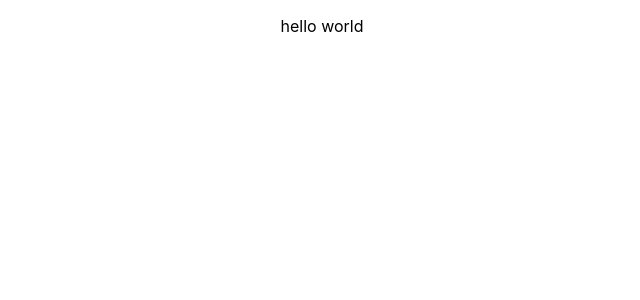
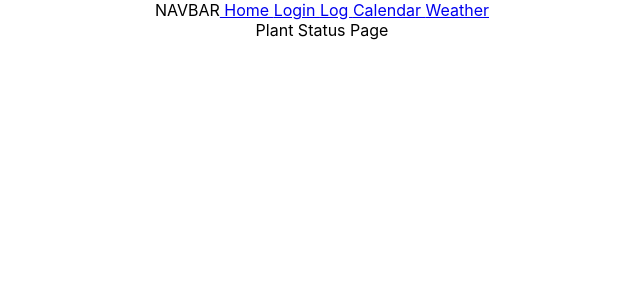
Before and after one commit to Penguinzbro02/garden_monitor, a React (Create React App) app in the folder client/: page /Log in a window 1280 px wide. Shown: the top 300 px of the page, without its empty margins (318-958 px from the left). Built offline with nearby package versions, Linux system fonts and the light colour scheme.

Commit message:
Create routes

```diff
--- a/client/src/App.js
+++ b/client/src/App.js
@@ -1,9 +1,23 @@
 import './App.css';
+import { Navbar } from './components/Navbar';
+import { Routes, Route } from 'react-router-dom';
+import Home from './components/pages/Home';
+import Login from './components/pages/Login';
+import Log from './components/pages/Log'
+import Calendar from './components/pages/Calendar'
+import Weather from './components/pages/Weather'
 
 function App() {
   return (
     <div className="App">
-      <p>hello world</p>
+      <Navbar />
+      <Routes>
+        <Route path="/" element={<Home />} />
+        <Route path="/Login" element={<Login />} />
+        <Route path="/Log" element={<Log />} />
+        <Route path="/Calendar" element={<Calendar />} />
+        <Route path="/Weather" element={<Weather />} />
+      </Routes>
     </div>
   );
 }
--- /dev/null
+++ b/client/src/components/Navbar.js
@@ -0,0 +1,14 @@
+import { Link } from 'react-router-dom';
+export const Navbar = () => {
+    return (
+        <div> NAVBAR
+            <Link to="/"> Home </Link>
+            <Link to="/Login"> Login </Link>
+            <Link to="/Log"> Log </Link>
+            <Link to="/Calendar"> Calendar </Link>
+            <Link to="/Weather"> Weather </Link>
+        </div>
+    );
+
+
+}
--- /dev/null
+++ b/client/src/components/pages/Calendar.js
@@ -0,0 +1,4 @@
+const Calendar = () => {
+    return <div>Calendar Page</div>;
+};
+export default Calendar;
--- /dev/null
+++ b/client/src/components/pages/Home.js
@@ -0,0 +1,5 @@
+const Home = () => {
+    return <div>Home Page</div>;
+};
+
+export default Home;
--- /dev/null
+++ b/client/src/components/pages/Log.js
@@ -0,0 +1,5 @@
+const Log = () => {
+    return <div>Plant Status Page</div>;
+};
+
+export default Log;
--- /dev/null
+++ b/client/src/components/pages/Login.js
@@ -0,0 +1,5 @@
+const Login = () => {
+    return <div>Login Page</div>;
+};
+
+export default Login;
--- /dev/null
+++ b/client/src/components/pages/Weather.js
@@ -0,0 +1,5 @@
+const Weather = () => {
+    return <div>Weather Page</div>;
+};
+
+export default Weather;
--- a/client/src/index.js
+++ b/client/src/index.js
@@ -3,15 +3,15 @@ import ReactDOM from 'react-dom/client';
 import './index.css';
 import App from './App';
 import reportWebVitals from './reportWebVitals';
+import { BrowserRouter } from 'react-router-dom';
 
 const root = ReactDOM.createRoot(document.getElementById('root'));
 root.render(
   <React.StrictMode>
-    <App />
+    <BrowserRouter> { }
+      <App />
+    </BrowserRouter>
   </React.StrictMode>
 );
 
-// If you want to start measuring performance in your app, pass a function
-// to log results (for example: reportWebVitals(console.log))
-// or send to an analytics endpoint. Learn more: https://bit.ly/CRA-vitals
 reportWebVitals();
```
Also changed, not shown: 1 other file (tests, documents, lock files or other folders).
